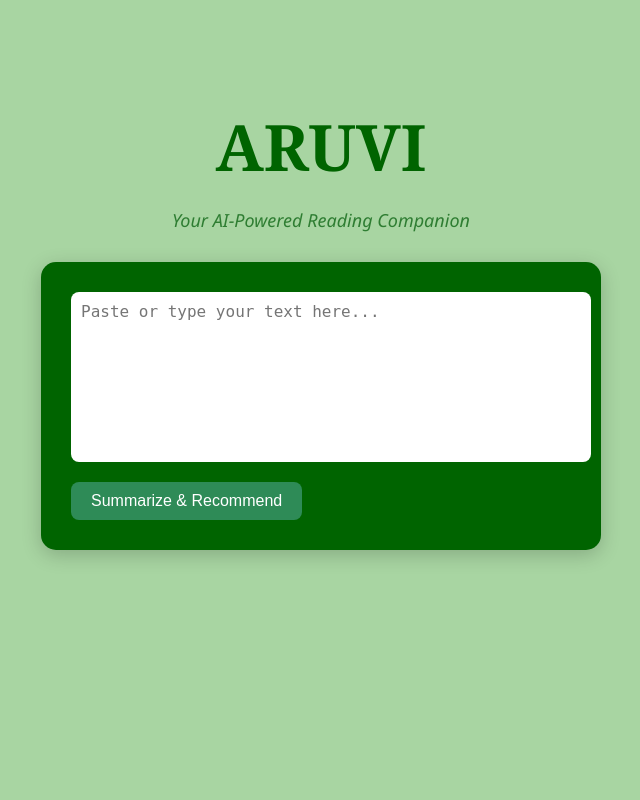
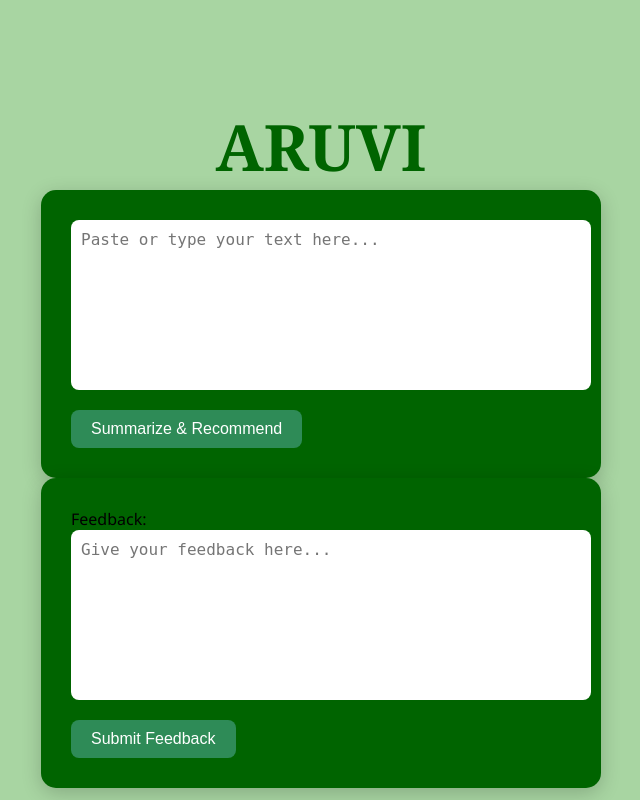
Before and after one commit to Shruvexxx/Aruvi, a Flask app: page / in a window 1280 px wide. Shown: the whole page, without its empty margins (319-959 px from the left). Run offline with Flask 3, Linux system fonts and the light colour scheme.

Commit message:
Update index.html

```diff
--- a/templates/index.html
+++ b/templates/index.html
@@ -1,21 +1,20 @@
 <!DOCTYPE html>
-<html lang="en">
+<html>
 <head>
-  <meta charset="UTF-8">
     <title>ARUVI</title>
     <link rel="stylesheet" href="{{ url_for('static', filename='style.css') }}">
-  <meta name="viewport" content="width=device-width, initial-scale=1.0">
 </head>
 <body>
     <div class="container">
         <h1>ARUVI</h1>
-    <p class="subheading">Your AI-Powered Reading Companion</p>
 
-    <form method="POST">
-      <textarea name="text" placeholder="Paste or type your text here..."></textarea><br>
+        <!-- Summarization Input Form -->
+        <form method="POST" class="form">
+            <textarea name="text" placeholder="Paste or type your text here..."></textarea>
             <input type="submit" value="Summarize & Recommend">
         </form>
 
+        <!-- Output Section -->
         {% if summary %}
         <div class="output-box">
             <h3>Summary:</h3>
@@ -33,6 +32,13 @@
             </ul>
         </div>
         {% endif %}
+
+        <!-- Feedback Section -->
+        <form method="POST" class="feedback-section">
+            <label for="feedback">Feedback:</label>
+            <textarea name="feedback" placeholder="Give your feedback here..."></textarea>
+            <input type="submit" value="Submit Feedback">
+        </form>
     </div>
 </body>
 </html>
```
Lines whose indentation alone changed are shown as unchanged.
